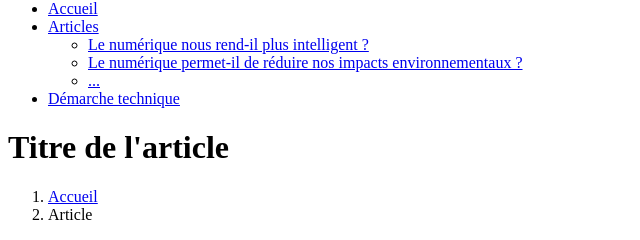
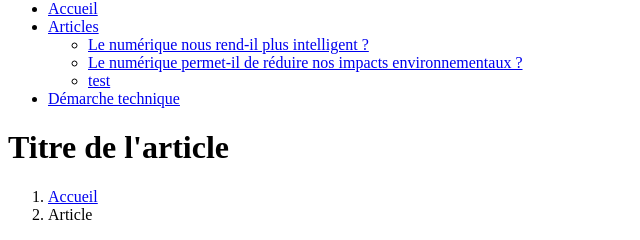
Before and after one commit to EmilienRozier/WR204, a plain HTML site: page article.html in a window 1280 px wide. Shown: the part 540-780 px from the top of the page, 0-640 px from the left. Drawn offline with Linux system fonts and the light colour scheme.

Commit message:
second commit

```diff
--- a/article.html
+++ b/article.html
@@ -23,7 +23,7 @@
               <ul>
                 <li><a href="#">Le numérique nous rend-il plus intelligent ?</a></li>
                 <li><a href="#">Le numérique permet-il de réduire nos impacts environnementaux ?</a></li>
-                <li><a href="#">...</a></li>
+                <li><a href="#">test</a></li>
               </ul>
             </li>
             <li>
```
